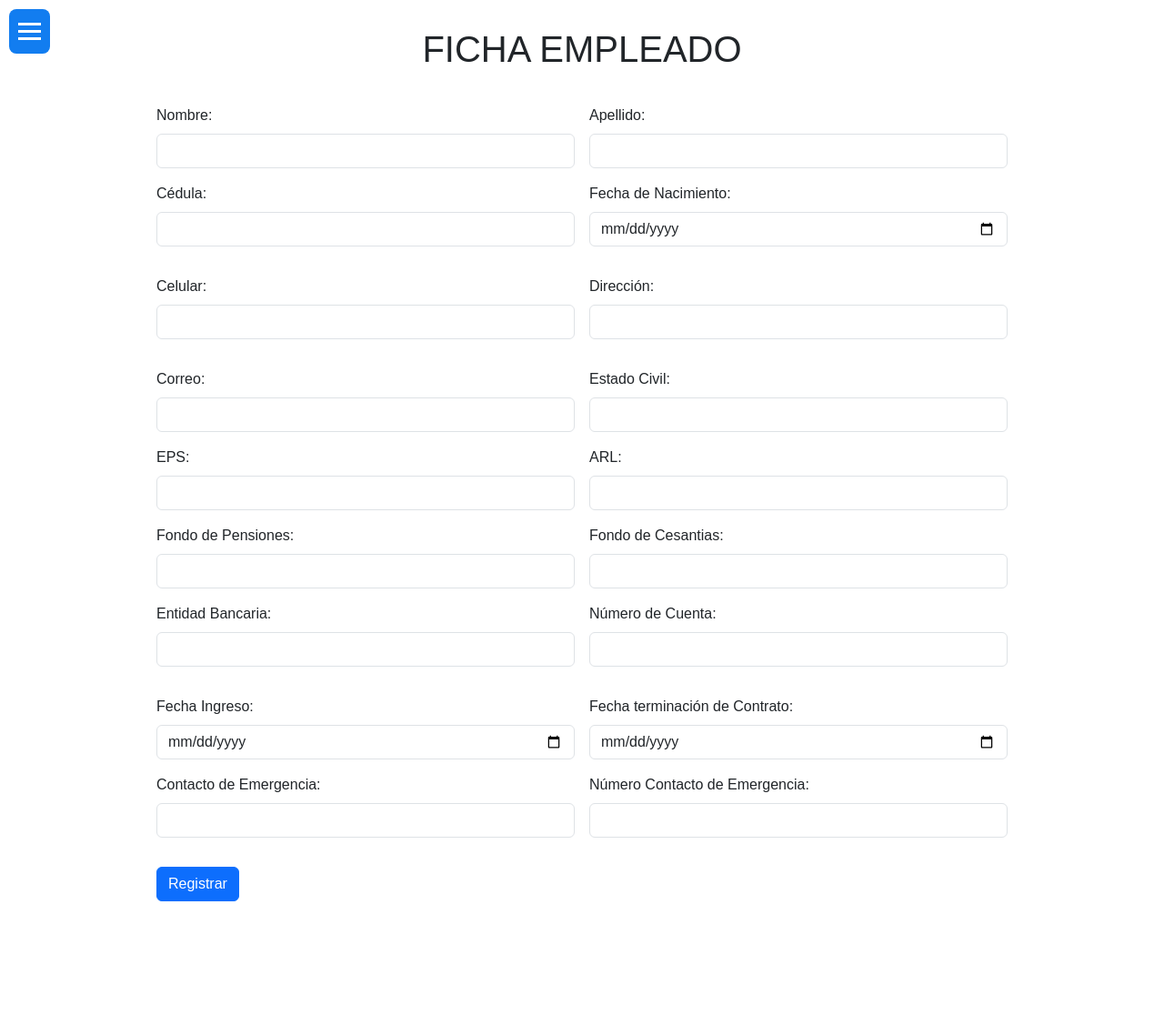
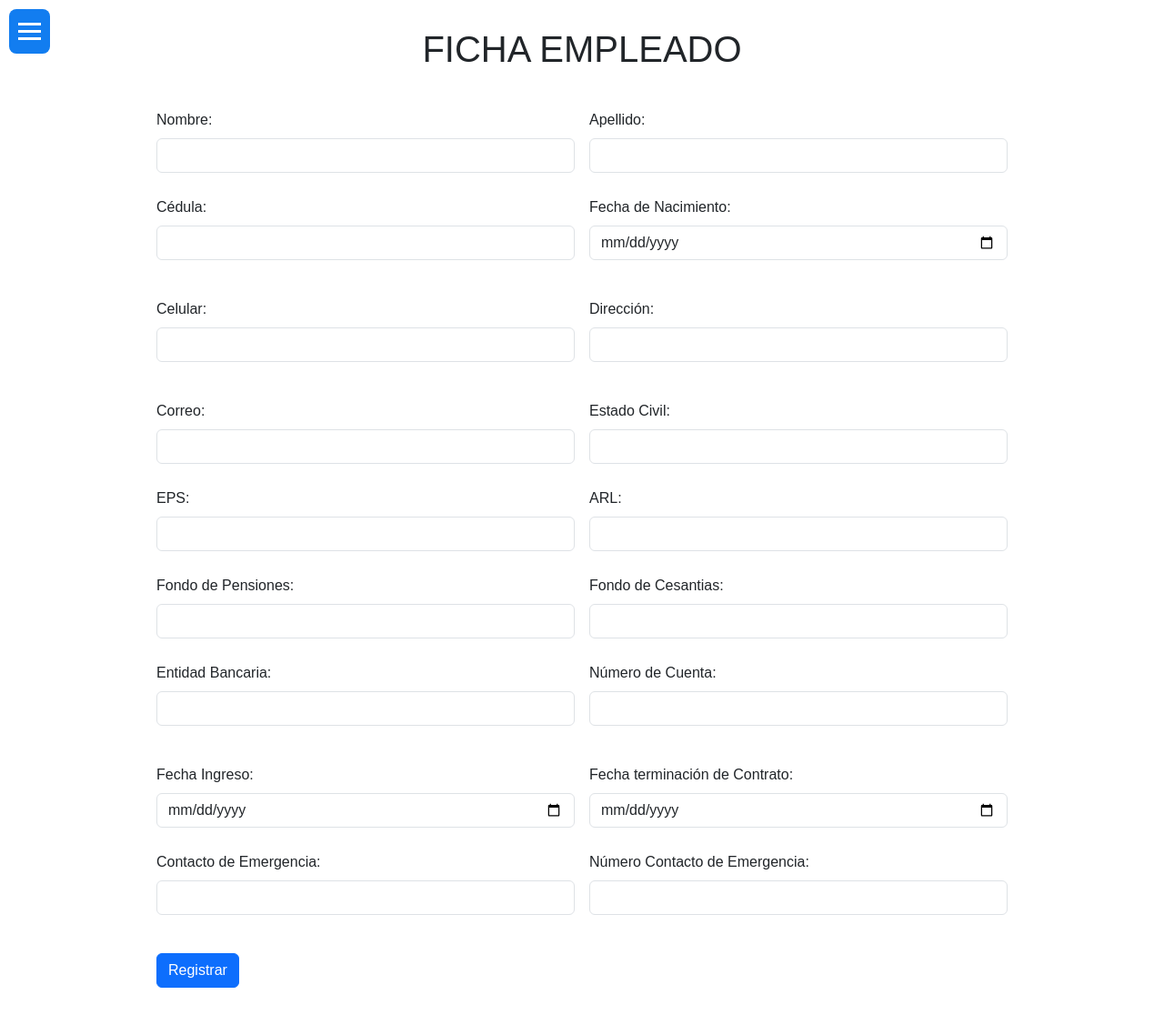
Before and after one commit to velasquez060/Nomina, a PHP site: page /Principal/Empleado/AgregarEmpleado.php in a window 1280 px wide. Shown: the whole page at 91% size. Before the commit the page ends 991 px from the top, so only its background shows below. Run offline with PHP 8.4, Linux system fonts and the light colour scheme; some libraries are stand-ins or nearby versions; some web fonts are replaced.

Commit message:
cambios en el css
cambios en la margen del css

```diff
--- a/Nomina/Css/empleado.css
+++ b/Nomina/Css/empleado.css
@@ -1,12 +1,11 @@
 @import url('https://fonts.googleapis.com/css2?family=Inconsolata&family=Noto+Serif:ital@1&family=Pangolin&family=Pathway+Extreme:ital,opsz,wght@0,8..144,100..900;1,8..144,100..900&family=Poppins:wght@200;400&display=swap');
 *{
     box-sizing: border-box;
-    margin: 0;
+    margin: 0px 0px 10px;
     padding: 0;
 }
-.container{
-    margin-top: 5px;
-}
+
+
 
 .tituloempleado{
     display: flex;
@@ -17,8 +16,7 @@
     font-optical-sizing: auto;
     font-weight: 400px;
     font-style: normal;
-    font-variation-settings:
-      "wdth" 100;
+    font-variation-settings:"wdth" 100;
 }
 
 
@@ -27,8 +25,7 @@
     font-optical-sizing: auto;
     font-weight: 400px;
     font-style: normal;
-    font-variation-settings:
-      "wdth" 200;
+    font-variation-settings:"wdth" 200;
     font-weight: 500;
 
 }
--- a/Nomina/Principal/Empleado/AgregarEmpleado.php
+++ b/Nomina/Principal/Empleado/AgregarEmpleado.php
@@ -206,6 +206,7 @@ if ($_SERVER["REQUEST_METHOD"] == "POST") {
         <button type="submit" class="btn btn-primary" value="Registrar"  name="registrar" id="registrar" onclick="prueba">Registrar</button>
       </div>
 
+
     </form>
   </div>
   <script src="https://cdn.jsdelivr.net/npm/@popperjs/core@2.11.8/dist/umd/popper.min.js" integrity="sha384-I7E8VVD/ismYTF4hNIPjVp/Zjvgyol6VFvRkX/vR+Vc4jQkC+hVqc2pM8ODewa9r" crossorigin="anonymous"></script>
```
